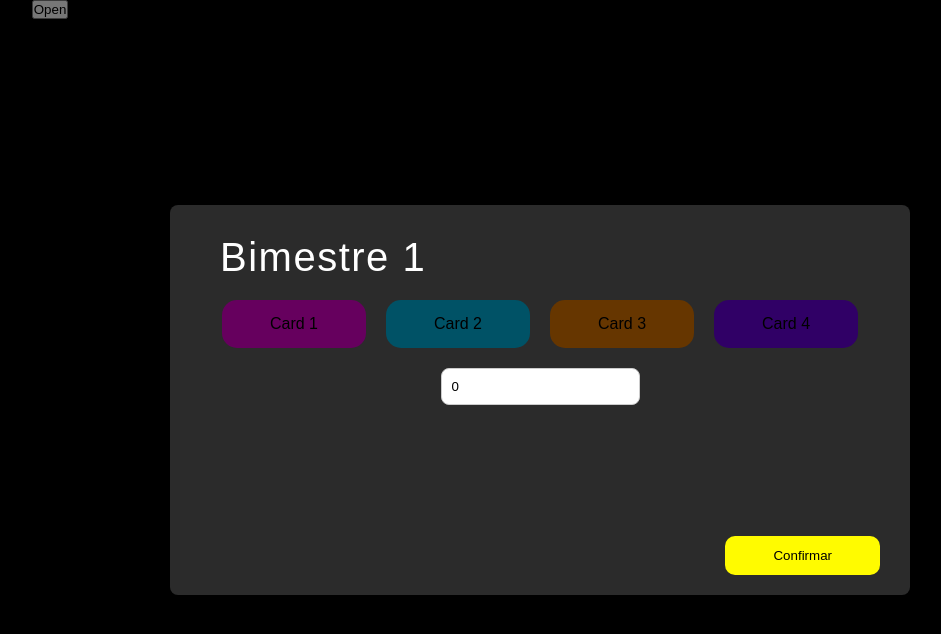
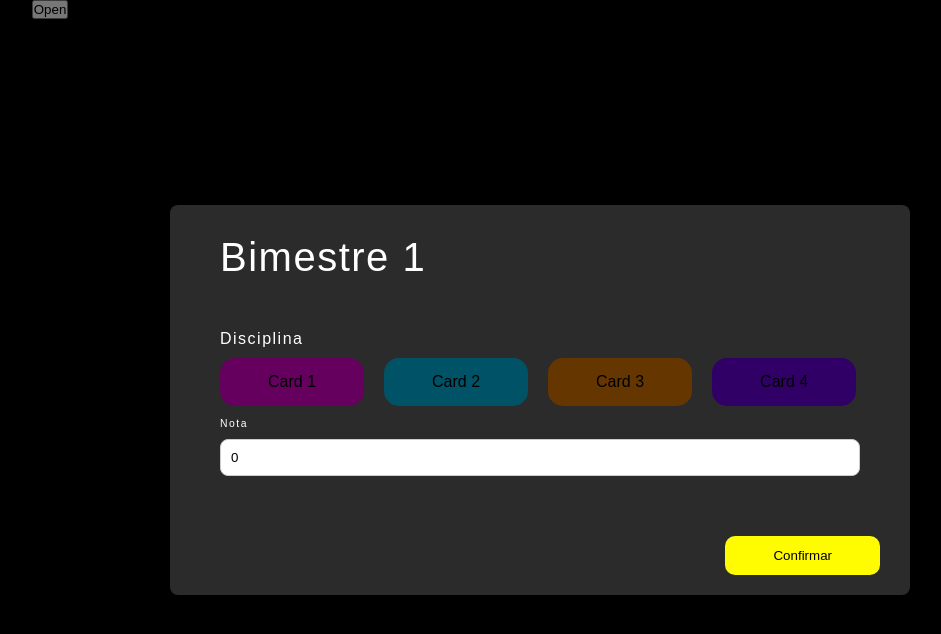
Before and after one commit to FreymundDeveloper/Note-Record, a React (Create React App) app in the folder frontend/: page / in a window 1280 px wide. Both pictures are taken after a click on the button "Open". Shown: the top 634 px of the page, without its empty margins (100-1041 px from the left). Built offline with nearby package versions, Linux system fonts and the light colour scheme.

Commit message:
CardModal Titles

```diff
--- a/frontend/src/components/Card/CardModal.tsx
+++ b/frontend/src/components/Card/CardModal.tsx
@@ -1,6 +1,7 @@
 import React, { useEffect, useState } from 'react';
 import { darken } from 'polished';
 import styled from 'styled-components';
+import { Title } from '../../components'
 
 interface CardModalProps {
     onCardClick: (value: number) => void;
@@ -32,12 +33,18 @@ export const CardModal: React.FC<CardModalProps> = ({ onCardClick, onClose }) =>
 
   return (
     <ContentContainer>
+        <TitleContainer moreSpace={false}>
+            <Title contentTitle={"Disciplina"} modeling={2} />
+        </TitleContainer>
         <CardContainer>
             <Card color="biologyCard" onClick={() => handleCardClick(1)} isSelected={selectedCard === 1}>Card 1</Card>
             <Card color="artCard" onClick={() => handleCardClick(2)} isSelected={selectedCard === 2}>Card 2</Card>
             <Card color="geographyCard" onClick={() => handleCardClick(3)} isSelected={selectedCard === 3}>Card 3</Card>
             <Card color="sociologyCard" onClick={() => handleCardClick(4)} isSelected={selectedCard === 4}>Card 4</Card>
         </CardContainer>
+        <TitleContainer moreSpace={true}>
+            <Title contentTitle={"Nota"} modeling={3} />
+        </TitleContainer>
         <Input type="number" value={inputValue} onChange={(e) => setInputValue(parseFloat(e.target.value))} />
     </ContentContainer>
   );
@@ -46,13 +53,14 @@ export const CardModal: React.FC<CardModalProps> = ({ onCardClick, onClose }) =>
 const ContentContainer = styled.div`
     display: flex;
     flex-direction: column;
-  align-items: center;
+    gap: 10px;
+    padding: 10px 0px 0px 0px;
 `;
 
 const CardContainer = styled.div`
     display: flex;
     gap: 20px;
-  margin-top: 20px;
+    margin-top: 0;
 `;
 
 const Card = styled.div<{ color: string; isSelected: boolean }>`
@@ -70,8 +78,12 @@ const Card = styled.div<{ color: string; isSelected: boolean }>`
 `;
 
 const Input = styled.input`
-  margin-top: 20px;
+    margin-top: 0;
     padding: 10px;
     border: 1px solid #ccc;
     border-radius: 8px;
 `;
+
+const TitleContainer = styled.div<{ moreSpace?: boolean }>`
+    margin-top: ${(props) => (props.moreSpace ? '2px' : '40px')};
+`;
```
Lines whose indentation alone changed are shown as unchanged.
